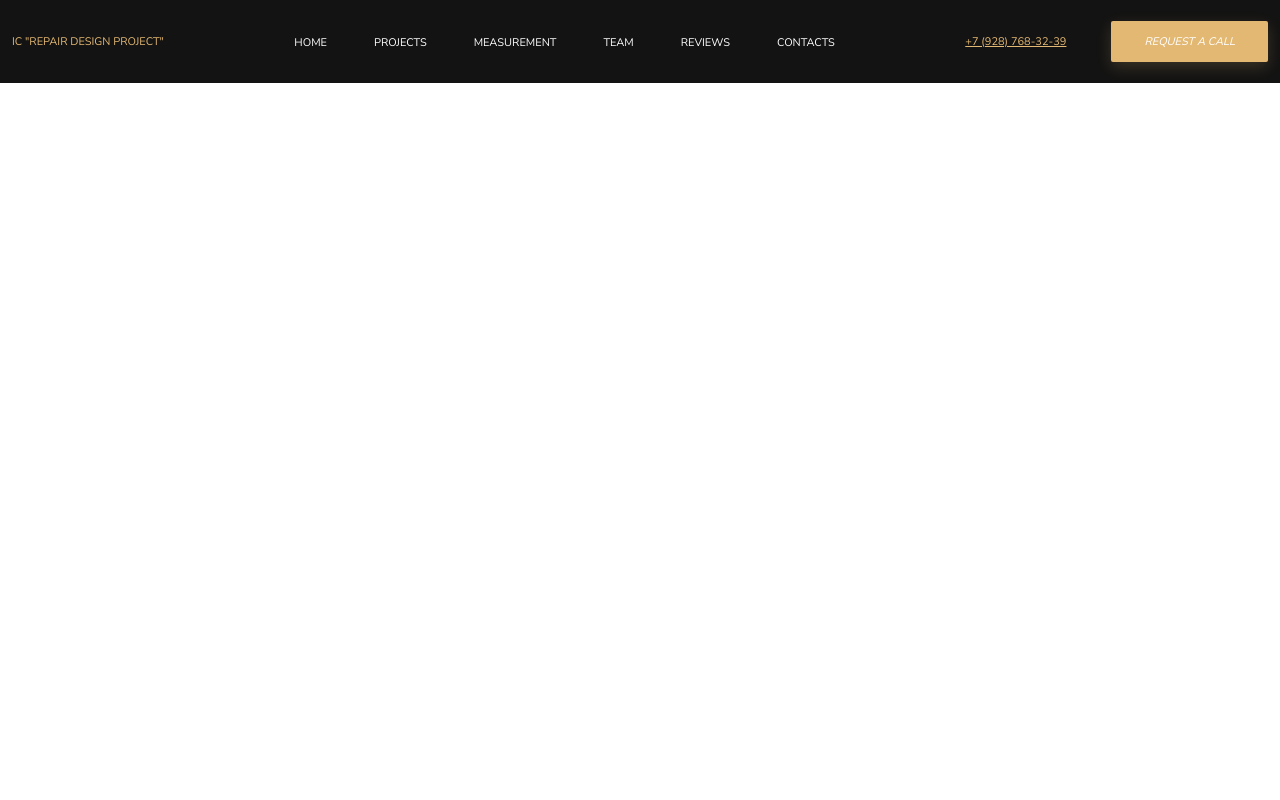
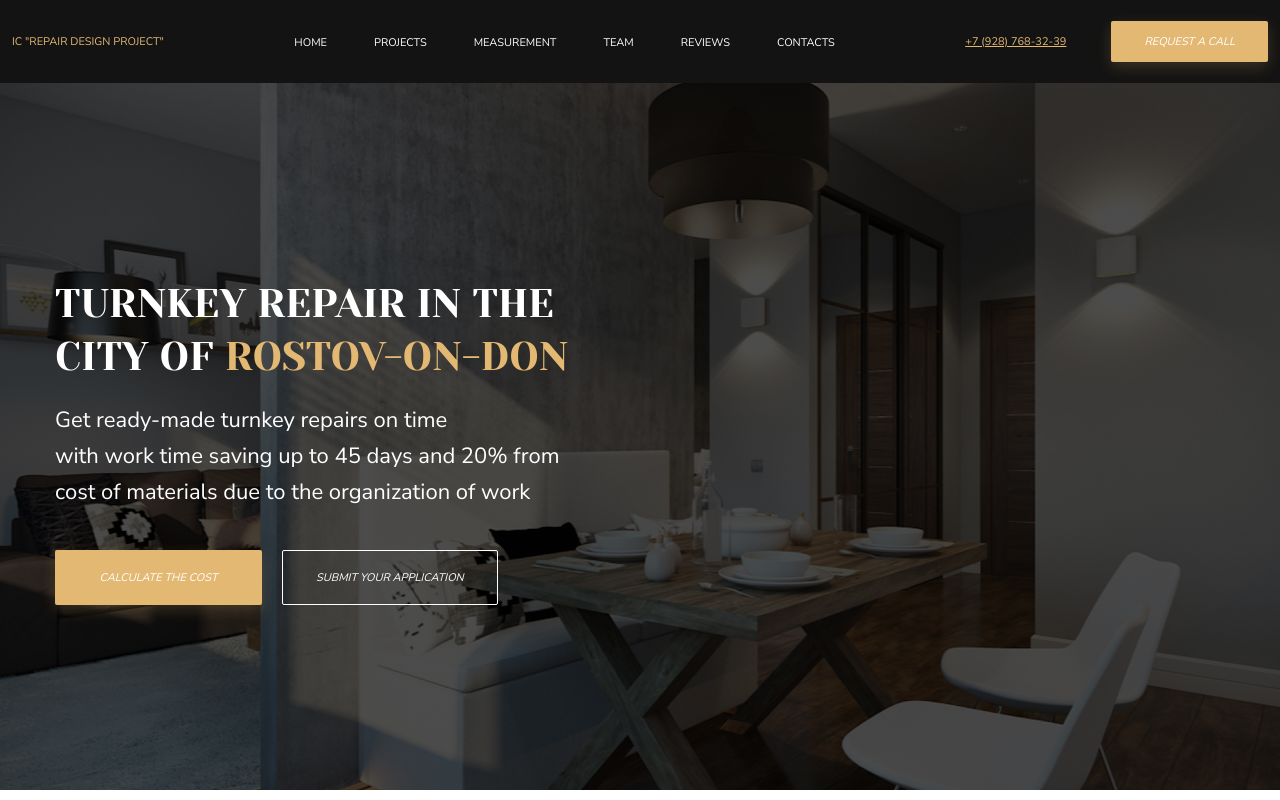
Before and after one commit to ReyChart/PR03-RepairDesignProject, a plain HTML site: page index.html in a window 1280 px wide. Drawn offline with Linux system fonts and the light colour scheme.

Commit message:
Added settings and styles for main-screen

```diff
--- a/index.html
+++ b/index.html
@@ -45,7 +45,23 @@
         </div>
     </header>
     <main class="main">
+        <section class="main-screen">
+            <div class="container">
+                <div class="main-screen__wrapper">
+                    <h1 class="main-screen__title">Turnkey Repair in the <br> city of <span class="main-screen__title_color">Rostov-on-Don</span></h1>
+                    <p class="main-screen__text">Get ready-made turnkey repairs on time <br> with work time saving up to 45 days and 20% from cost of materials due to the organization of work</p>
+                    <div class="main-screen__btn">
+                        <button class="button button-mainscreen" type="button">CALCULATE THE COST</button>
+                        <button class="button button-mainscreen-disabled" type="button">SUBMIT YOUR APPLICATION</button>
+                    </div>
+                </div>
+            </div>
+        </section>
+        <section class="projects">
+            <div class="container">
 
+            </div>
+        </section>
     </main>
     <footer class="footer">
 
--- a/styles/style.css
+++ b/styles/style.css
@@ -21,6 +21,11 @@ body {
     --light-color: #FFFFFF;
     --dark-color: #131313;
     --text-btn-color: #E3B873;
+}
+
+.container {
+    max-width: 1170px;
+    margin: 0 auto;
 }
 
 /* BUTTON settings */
@@ -108,3 +113,52 @@ body {
 .button-header:hover {
     transform: scale(1.1);
 }
+
+/* section MAIN-SCREEN settings */
+
+.main-screen {
+    background: linear-gradient(rgba(0, 0, 0, .7), rgba(0, 0, 0, .7)), url(../pictures/main_image.jpg) center / cover no-repeat;
+    height: 707px;
+}
+
+.main-screen__wrapper {
+    padding-top: 194px;
+}
+
+.main-screen__title {
+    max-width: 676px;
+    font-family: 'Yeseva One', 'Arial', cursive;
+    font-size: 2.5rem;
+    color: var(--light-color);
+    line-height: 53px;
+    text-transform: uppercase;
+    margin-bottom: 19px;
+}
+
+.main-screen__title_color {
+    color: var(--text-btn-color);
+}
+
+.main-screen__text {
+    max-width: 520px;
+    font-size: 1.375rem;
+    color: var(--light-color);
+    line-height: 36px;
+    margin-bottom: 40px;
+}
+
+.main-screen__btn {
+    display: flex;
+    gap: 20px;
+}
+
+.button-mainscreen {
+    padding: 20px 0;
+    width: 207px;
+}
+
+.button-mainscreen-disabled {
+    background-color: transparent;
+    box-shadow: none;
+    border: 1px solid var(--light-color);
+}
```
